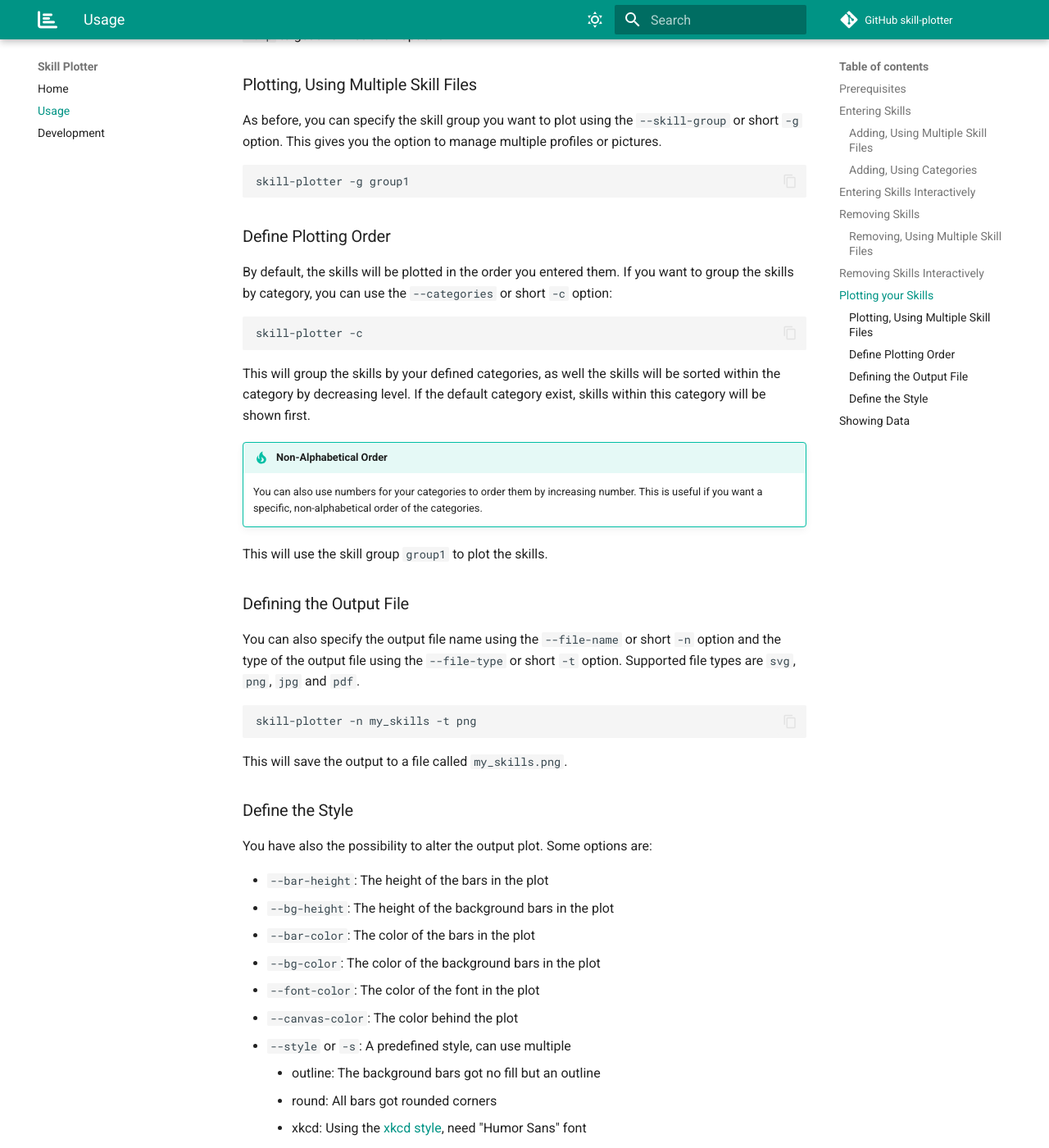
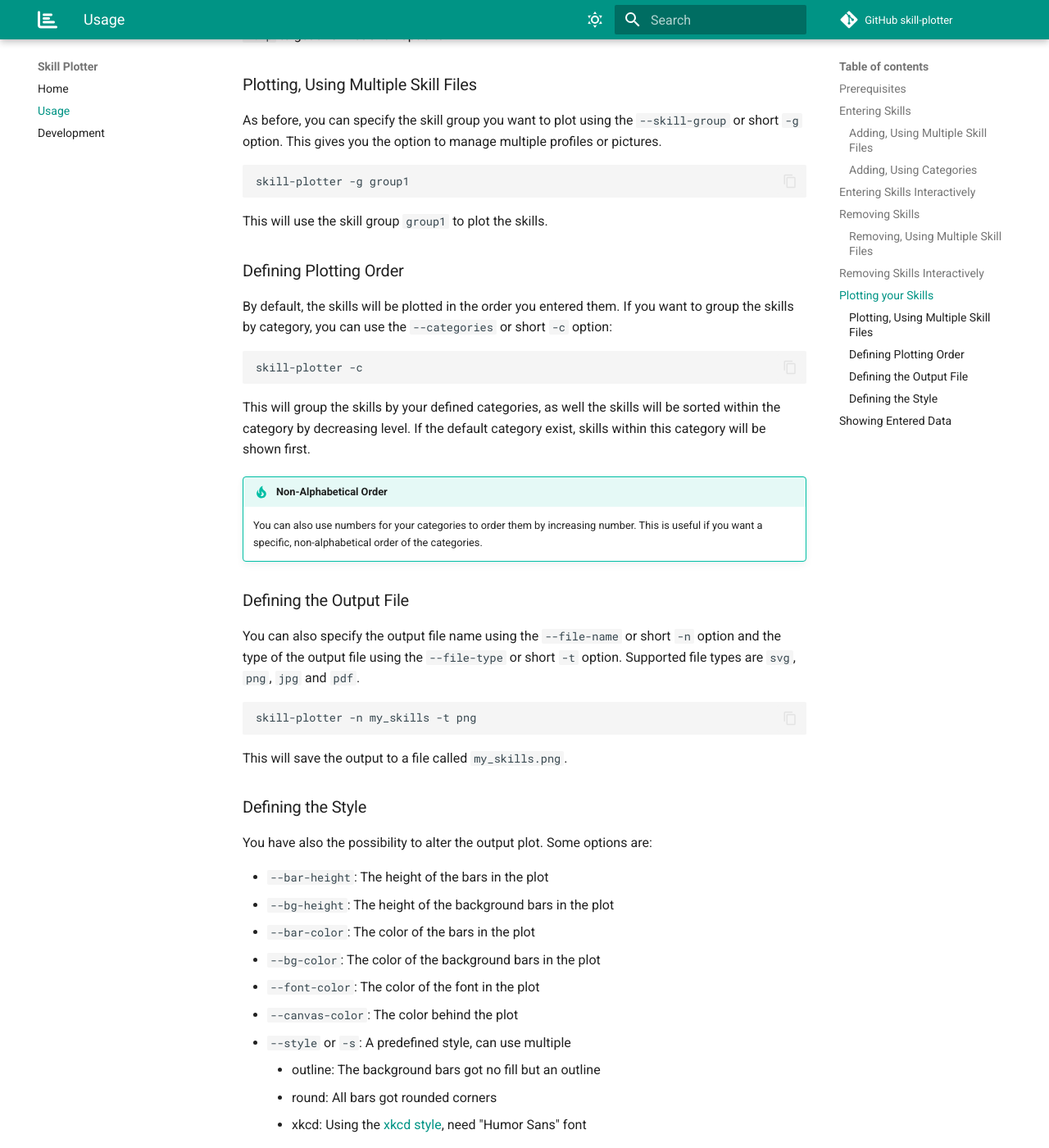
Before and after one commit to AndreWohnsland/skillplotter, an MkDocs documentation site: the page built from docs/usage.md, in a window 1280 px wide and 1400 px high, scrolled down 2919 px. Shown: the whole window at 82% size. Built offline with MkDocs 1.6.1 and Material for MkDocs 9.7.7, drawn with Linux system fonts in a browser that asks for light colours; comment, search, counter and statistics services are not loaded; some of the changed text lies outside the part shown.

Commit message:
Unify titles

````diff
--- a/docs/usage.md
+++ b/docs/usage.md
@@ -132,8 +132,9 @@ This gives you the option to manage multiple profiles or pictures.
 skill-plotter -g group1
 ```
 
+This will use the skill group `group1` to plot the skills.
 
-### Define Plotting Order
+### Defining Plotting Order
 
 By default, the skills will be plotted in the order you entered them.
 If you want to group the skills by category, you can use the `--categories` or short `-c` option:
@@ -149,7 +150,6 @@ If the default category exist, skills within this category will be shown first.
     You can also use numbers for your categories to order them by increasing number.
     This is useful if you want a specific, non-alphabetical order of the categories.
 
-This will use the skill group `group1` to plot the skills.
 
 ### Defining the Output File
 
@@ -162,7 +162,7 @@ skill-plotter -n my_skills -t png
 
 This will save the output to a file called `my_skills.png`.
 
-### Define the Style
+### Defining the Style
 
 You have also the possibility to alter the output plot.
 Some options are:
@@ -209,7 +209,7 @@ skill-plotter --bar-height 0.5 --bg-height 0.7 --bar-color "#000000" --bg-color
 
     Deleting the [fontcache](https://github.com/matplotlib/matplotlib/issues/3590) may also resolve this issue
 
-## Showing Data
+## Showing Entered Data
 
 Especially when you have multiple skill groups, or haven't used them for a long time you might want to see the data you entered.
 
````
